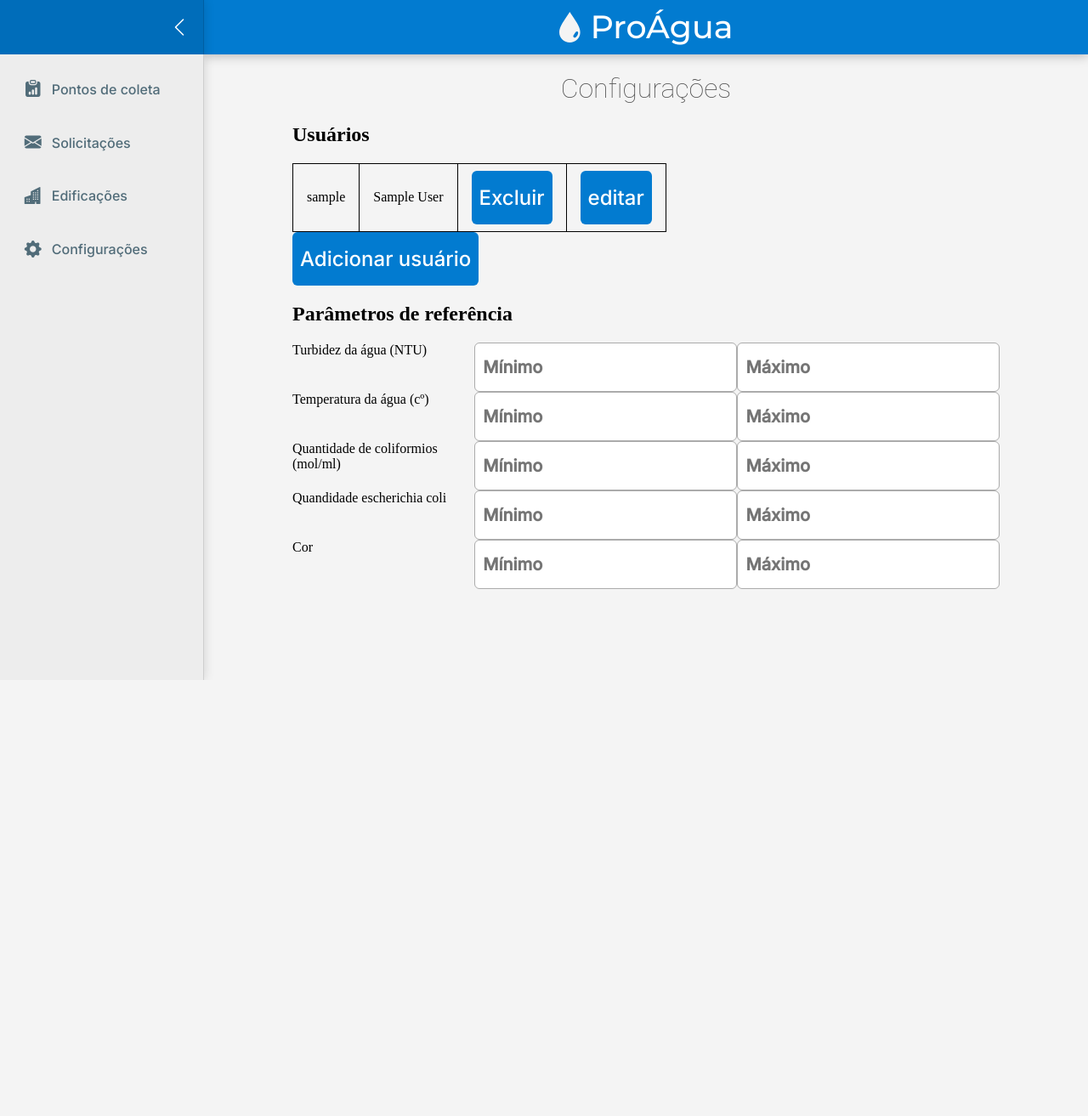
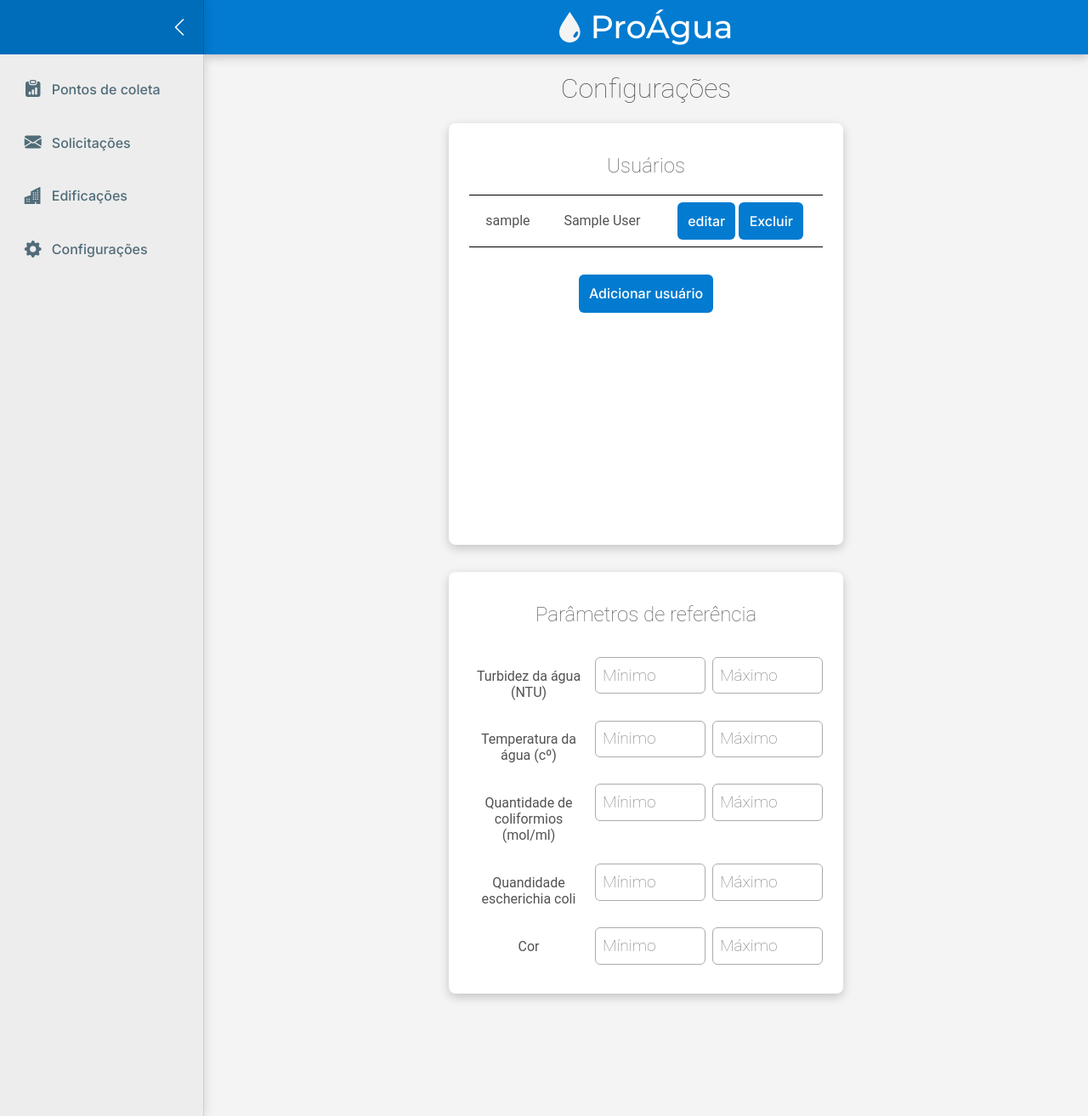
Before and after one commit to vynijales/ProAgua-backend-test, a Django app: page /configuracoes/ in a window 1280 px wide. Shown: the whole page at 85% size. Before the commit the page ends 800 px from the top, so only its background shows below. Run offline with Django 4.2, Linux system fonts and the light colour scheme; the visitor is signed in with stand-in values (Sample User, id 1); data comes from the database, SQL or seed files in the repository.

Commit message:
css: config-page, otimização e centraliz. html: otimizacao de css

```diff
--- a/proagua/static/stylesheets/base.css
+++ b/proagua/static/stylesheets/base.css
@@ -21,10 +21,10 @@ button, input[type=button], input[type=submit], a.button {
     background-color: #027BD0;
     transition: background-color 0.1s;
     border-radius: 6px;
-    padding: 1rem 0.5rem;
+    padding: 0.7rem 0.7rem;
     color: white;
     font-family: 'Inter', sans-serif;
-    font-size: 1.5rem;
+    font-size: 1rem;
 }
 
 button:hover,
@@ -37,7 +37,6 @@ a.button:hover {
 
 input[type=text],
 input[type=password],
-input[type=number],
 select {
     border: 1px solid #ABABAB;
     background-color: white;
@@ -50,6 +49,22 @@ select {
     font-size: 1.25rem;
     line-height: 1.5rem;
     height: 1.5rem;
+    box-sizing: content-box;
+}
+
+input[type=number]{
+    border: 1px solid #ABABAB;
+    background-color: white;
+    padding: 0.8rem 0.5rem;
+    border-radius: 6px;
+
+    font-family: Roboto, sans-serif;
+    font-weight: 100;
+
+    font-size: 1.2rem;
+    line-height: 1.5rem;
+    height: 1rem;
+    width: 7rem;
     box-sizing: content-box;
 }
 
--- a/proagua/static/stylesheets/privado/configuracoes.css
+++ b/proagua/static/stylesheets/privado/configuracoes.css
@@ -5,8 +5,64 @@ h1{
     color: #525252;
 }
 
+h2{
+    text-align: center;
+    font-family: Roboto, sans-serif;
+    font-weight: 100;
+    color: #525252;
+    margin-top: 0.5em;
+}
+
+#content{
+    display:flex;
+    align-items: center;
+    flex-direction: column;
+}
+
+.card{
+    display:flex;
+    align-items: center;
+    flex-direction: column;
+    height: 28rem;
+    padding: 1.5em;
+    width: 50%;
+    border-radius: 8px;
+    background-color: white;
+    box-shadow: 0px 4px 12px 0px rgba(0, 0, 0, 0.2);
+    margin-bottom: 2em;
+}
+
+table, th{
+    width: 100%;
+    font-family: Roboto, sans-serif;
+    color: #525252;
+    margin-bottom: 2em;
+}
+
+td{
+    text-align: center;
+    border-left-style: hidden;
+    border-right-style: hidden;
+}
+
 #dialog-excluir{
     font-family: Roboto, sans-serif;
     font-size: 30px;
 
 }
+
+#parametros{
+    display: grid;
+    margin-top: 1em;
+    grid-template-columns: auto auto 1fr;
+    grid-row-gap: 1.5em;
+    text-align: center;
+    grid-column-gap: 0.5em;
+}
+
+label{
+    padding-top: 0.8em;
+    font-family: Roboto, sans-serif;
+    color: #525252;
+
+}
--- a/proagua/templates/privado/configuracoes.html
+++ b/proagua/templates/privado/configuracoes.html
@@ -7,7 +7,7 @@
 
 {% block content %}
 <h1>Configurações</h1>
-<div>
+<div class="card">
     <h2>Usuários</h2>
     <table>
         <tbody>
@@ -15,7 +15,7 @@
             <tr>
                 <td>{{ user.username }}</td>
                 <td>{{ user.first_name }} {{ user.last_name }}</td>
-                <td>
+                <td><button>editar</button>
                     <button onclick="openDialog('simple-dialog')">Excluir</button>
                         <div id="dialog-backdrop" hidden>
                             <div id="simple-dialog" class="dialog" hidden>
@@ -37,7 +37,6 @@
                             </div>
                         </div>
                 </td>
-                <td><button>editar</button></td>
             </tr>
         {% endfor %}
         </tbody>
@@ -45,9 +44,10 @@
     </table>
     <button>Adicionar usuário</button>
 </div>
-<div>
+
+<div class="card">
     <h2>Parâmetros de referência</h2>
-    <div style="display: grid; grid-template-columns: auto 1fr 1fr;">
+    <div id="parametros">
         <label>Turbidez da água (NTU)</label>
         <input type="number" placeholder="Mínimo">
         <input type="number" placeholder="Máximo">
@@ -69,6 +69,8 @@
         <input type="number" placeholder="Máximo">
     </div>
 </div>
+<footer style="margin-top: 7em;"></footer>
+
 
 <script src="{% static 'js/dialog.js' %}"></script>
 {% endblock %}
--- a/proagua/templates/privado/pontos_coletas.html
+++ b/proagua/templates/privado/pontos_coletas.html
@@ -15,7 +15,7 @@
         <div id="filters" hidden>
             {{ form_search }}
         </div>
-        <button type="button" onclick="mostrarFiltros()"><i class="bi bi-filter" style="font-size: 2.5vh;"></i> Filtros</button>
+        <button type="button" onclick="mostrarFiltros()"><i class="bi bi-filter"></i> Filtros</button>
     </form>
 </div>
 
```
Also changed, not shown: proagua/static/stylesheets/privado/edificacoes.css (+14 -13 lines), proagua/static/stylesheets/privado/pontos_coletas.css (+4 -10 lines), proagua/templates/privado/edificacoes.html (+5 -5 lines).
